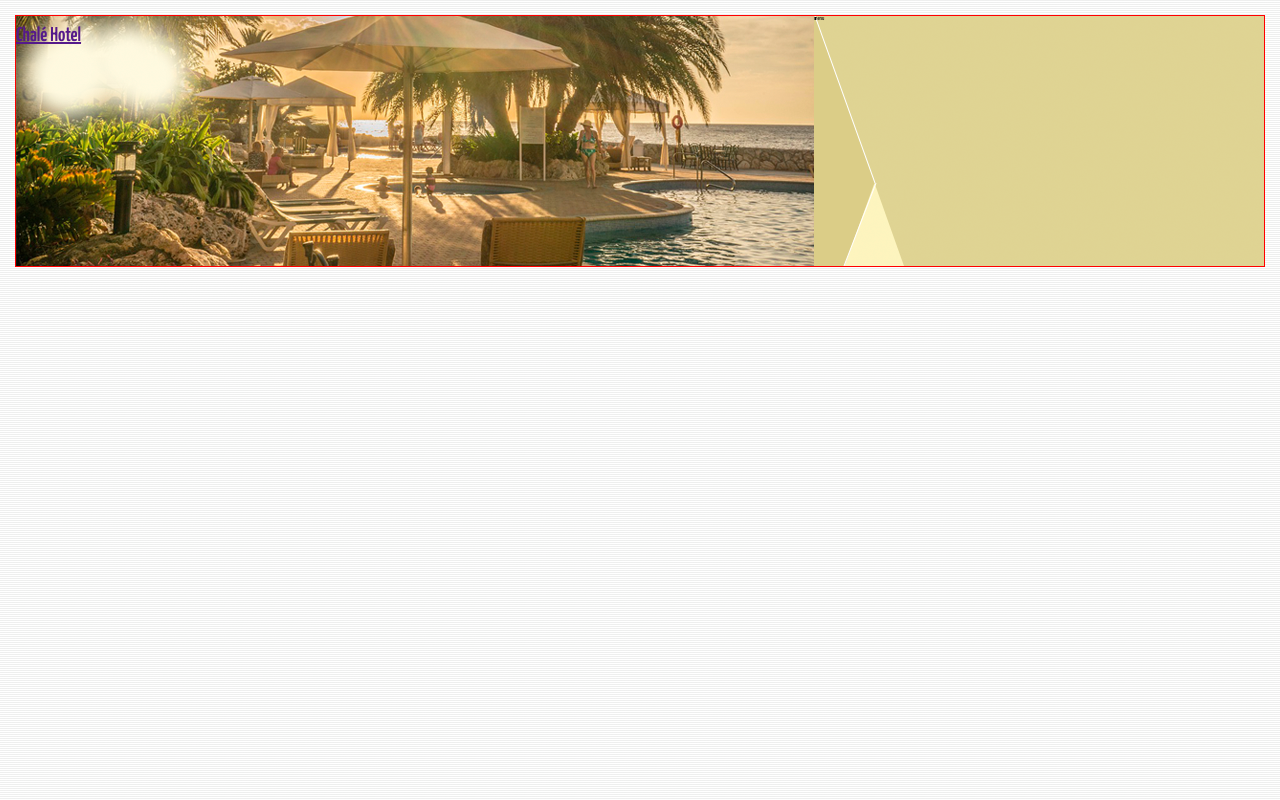
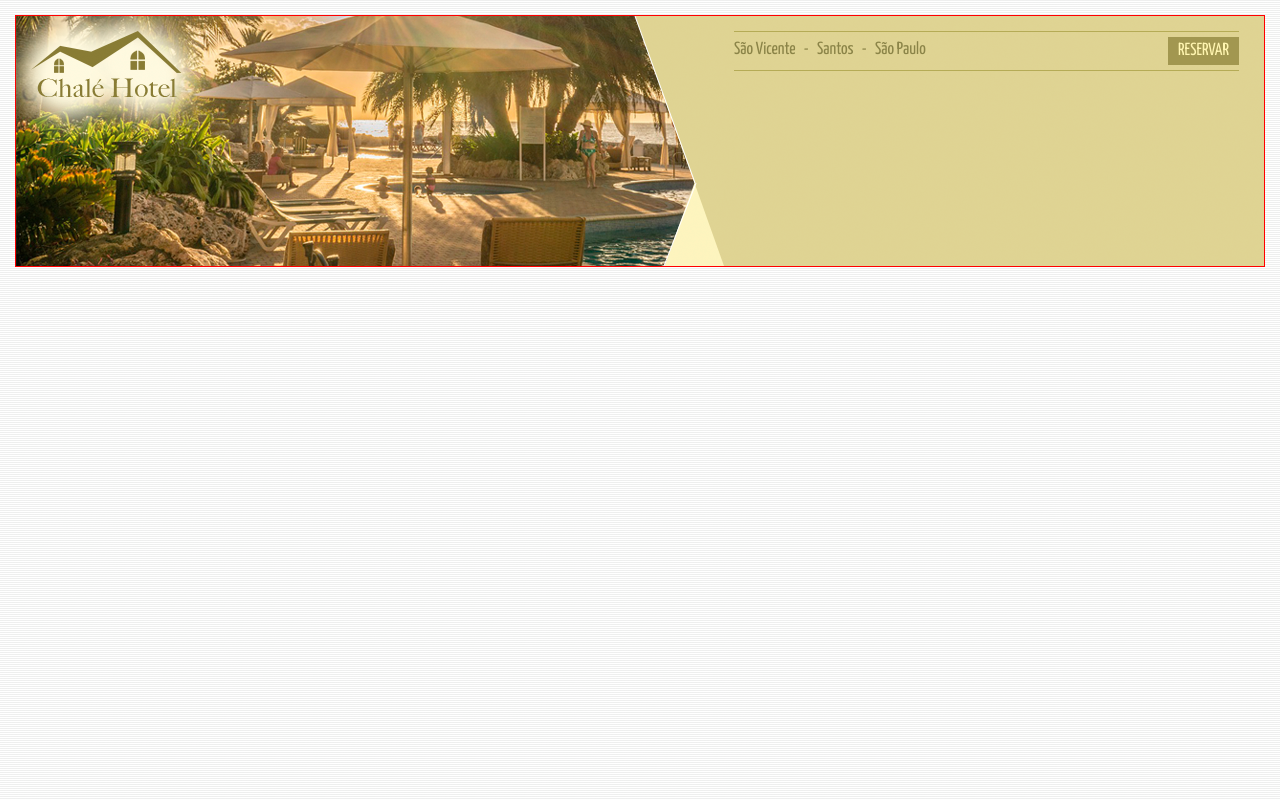
Before and after one commit to sarahricciotti/PROJECTS, a plain HTML site: page CHALE/index.html in a window 1280 px wide. Drawn offline with Linux system fonts and the light colour scheme.

Commit message:
modified:   CHALE/index.html 	modified:   CSS/style-chale.css

```diff
--- a/CHALE/index.html
+++ b/CHALE/index.html
@@ -24,13 +24,21 @@
             <!-- INICIO TOPO -->
             <div class="topo">
                 <div class="area-logo">
-                    <h1>
+                    <h1 class="logo">
                         <a href="">Chalé Hotel</a>
                     </h1>
                 </div>
 
                 <div class="area-menu">
-                    menu
+                    <div class="menu">
+                        <div class="menu-locais">
+                            <span class="locais">
+                                São Vicente &nbsp - &nbsp Santos &nbsp - &nbsp São Paulo
+                            </span>
+                            <a class="reserva" href="">Reservar</a>
+                            <div style="clear: both;"></div>
+                        </div>
+                    </div>
                 </div>
             </div>
             <!-- FIM TOPO -->
--- a/CSS/style-chale.css
+++ b/CSS/style-chale.css
@@ -15,10 +15,13 @@ body{
 #container{
     border: 1px solid red;
     background: #ede9cc;
+    margin: 0 auto;
+    min-width: 74rem;
+    max-width: 136.9rem;
 }
 
 h1{
-    font-size: 3.2rem;
+    font-size: 4.2rem;
 }
 
 div.topo{
@@ -35,13 +38,58 @@ div.area-logo{
     height: 25rem;
     top: 0;
     left: 0;
+    z-index: 1;
+}
+
+.logo a{
+    position: absolute;
+    top: 1.5rem;
+    left: 1.5rem;
+    z-index: 3;
+    background: url(../IMAGENS/chale-logo.png) no-repeat;
+    width: 15.1rem;
+    height: 6.6rem;
+    text-indent: -900rem;
 }
 
 div.area-menu{
     position: absolute;
     background: url(../IMAGENS/chale-topo-imagem-lateral.png) no-repeat;
-    width: 45rem;
+    width: 63rem;
     height: 25rem;
     top: 0;
     right: 0;
+    z-index: 2;
 }
+
+div.menu{
+    margin-left: 10rem;
+    margin-right: 2.5rem;
+    padding-top: 1.5rem;
+}
+
+div.menu-locais{
+    font-size: 2.8rem;
+    color: #8b8448;
+    border-bottom: 1px solid #b5ab56;
+    border-top: 1px solid #b5ab56;
+    padding-top: 0.5rem;
+    padding-bottom: 0.5rem;
+}
+
+.locais{
+    line-height: 2.6rem;
+    float: left;
+}
+
+a{
+    text-decoration: none;
+}
+
+a.reserva{
+    text-transform: uppercase;
+    background: #a29750;
+    color: #fff5b0;
+    padding: 0.5rem 1rem;
+    float: right;
+}
```
